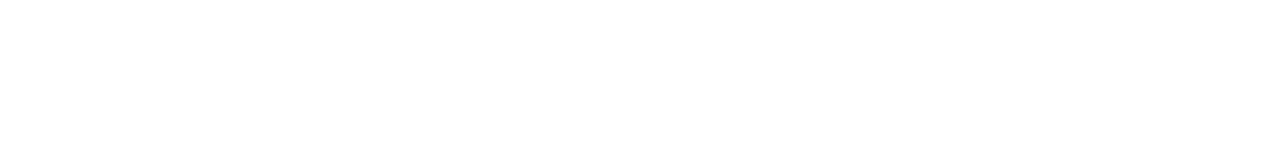
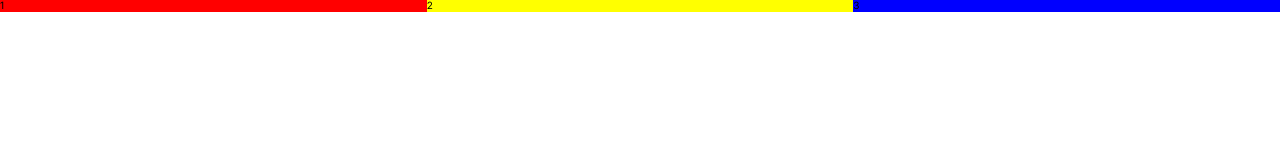
Before and after one commit to CodeSimplifier1991/product-landing-cs1991, a plain HTML site: page index.html in a window 1280 px wide. Drawn offline with Linux system fonts and the light colour scheme.

Commit message:
Defined the Grid view.

```diff
--- a/css/styles.css
+++ b/css/styles.css
@@ -101,6 +101,27 @@ body {
 }
 /* ------------ END - HEADER styles ------------ */
 
-/* ------------ START - SECTIONS styles ------------ */
+/* ------------ START - FEATURES styles ------------ */
+.grid {
+  display: grid;
+}
 
-/* ------------ END - SECTIONS styles ------------ */
+/* 2 columns in 768px */
+@media screen and (min-width: 768px) {
+  .grid--1x2 {
+    grid-template-columns: repeat(
+      2,
+      1fr
+    ); /*Defines 2 equal columns in screens wider than 768px*/
+  }
+}
+/* 2 columns in 768px */
+
+/* 3 columns in 1024px */
+@media screen and (min-width: 1024px) {
+  .grid--1x3 {
+    grid-template-columns: repeat(3, 1fr);
+  }
+}
+/* 3 columns in 1024px */
+/* ------------ END - FEATURES styles ------------ */
--- a/index.html
+++ b/index.html
@@ -20,5 +20,13 @@
     />
     <!-- Google fonts -->
   </head>
-  <body></body>
+  <body>
+    <!-- START - Grid View -->
+    <div class="grid grid--1x3">
+      <div class="grid" style="background: red">1</div>
+      <div class="grid" style="background: yellow">2</div>
+      <div class="grid" style="background: blue">3</div>
+    </div>
+    <!-- END - Grid View -->
+  </body>
 </html>
```
